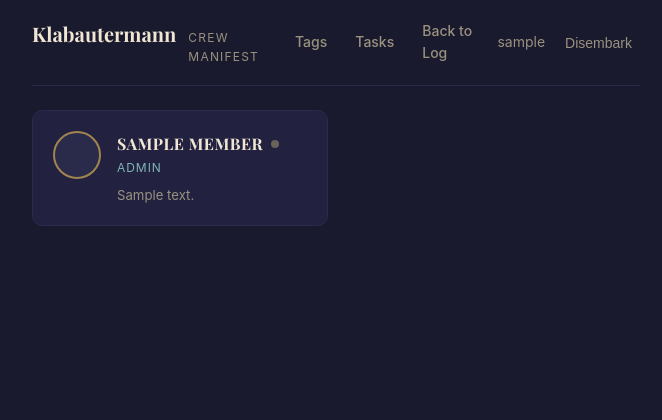
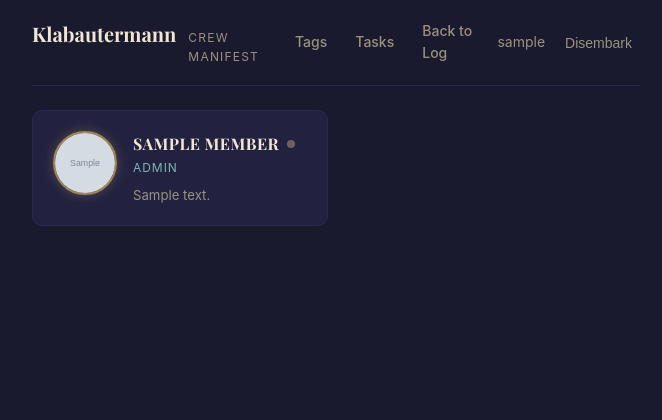
Before and after one commit to joelgsponer/klabautermann, a Python web app: template templates/crew.html in a window 1280 px wide. Shown: the top 420 px of the page, without its empty margins (304-966 px from the left). Run offline with Jinja, Linux system fonts and the light colour scheme; the template is opened without the code that fills it: most values are stand-ins (such as "Sample title", 1, 10 or a date in 2020); grey boxes marked "Sample" are stand-in pictures.

Commit message:
feat: add crew avatar images to /crew dashboard
Replaced placeholder initials with actual cyberpunk-styled avatar
images for all 12 crew members. Images rendered as circular with
neon glow border.

Co-Authored-By: Claude Opus 4.6 (1M context) <noreply@anthropic.com>

```diff
--- a/static/css/style.css
+++ b/static/css/style.css
@@ -1172,19 +1172,19 @@ a:hover {
     flex-shrink: 0;
 }
 
-.crew-avatar-placeholder {
-    width: 48px;
-    height: 48px;
+.crew-avatar-img {
+    width: 64px;
+    height: 64px;
     border-radius: 50%;
-    background: var(--navy-lighter);
+    object-fit: cover;
     border: 2px solid var(--brass-dim);
-    display: flex;
-    align-items: center;
-    justify-content: center;
-    font-family: 'Playfair Display', Georgia, serif;
-    font-size: 1.25rem;
-    font-weight: 700;
-    color: var(--brass);
+    box-shadow: 0 0 10px rgba(201, 169, 110, 0.25), 0 0 20px rgba(201, 169, 110, 0.1);
+    transition: box-shadow var(--transition), border-color var(--transition);
+}
+
+.crew-card:hover .crew-avatar-img {
+    border-color: var(--brass);
+    box-shadow: 0 0 12px rgba(201, 169, 110, 0.4), 0 0 24px rgba(201, 169, 110, 0.15);
 }
 
 .crew-info {
--- a/templates/crew.html
+++ b/templates/crew.html
@@ -25,7 +25,7 @@
             {% for member in crew %}
             <div class="crew-card">
                 <div class="crew-avatar">
-                    <div class="crew-avatar-placeholder">{{ member.name.chars().next().unwrap_or('?') }}</div>
+                    <img src="/static/images/crew/{{ member.avatar }}" alt="{{ member.name }}" class="crew-avatar-img" />
                 </div>
                 <div class="crew-info">
                     <div class="crew-name-row">
```
Also changed, not shown: static/images/crew/bosun.png (added), static/images/crew/compass.png (added), static/images/crew/echo.png (added), static/images/crew/forge.png (added), static/images/crew/helmsman.png (added), static/images/crew/herald.png (added), static/images/crew/lookout.png (added), static/images/crew/quartermaster.png (added), 5 other files.
